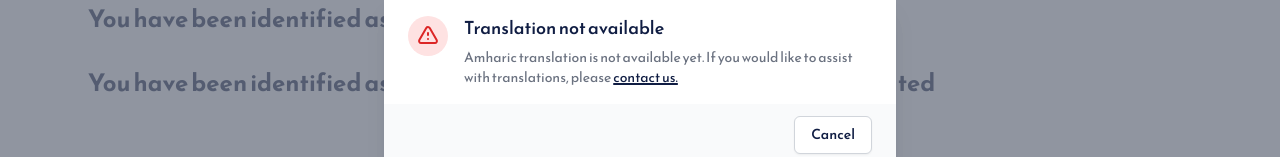
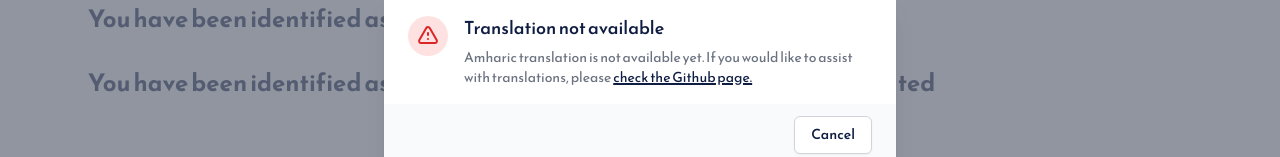
Before and after one commit to hersh-gupta/covid-guidelines-app, a Vue app: page / in a window 1280 px wide. Both pictures are taken after a click on the link "አማርኛ". Shown: the part 321-478 px from the top of the page. Built offline with nearby package versions, Linux system fonts and the light colour scheme.

Commit message:
updated translations link

```diff
--- a/src/components/NavbarLanguageModal.vue
+++ b/src/components/NavbarLanguageModal.vue
@@ -26,7 +26,7 @@
                   </h3>
                   <div class="mt-2">
                     <p class="text-sm text-gray-500">
-                      {{lang}} translation is not available yet. If you would like to assist with translations, please <a href="mailto:h.v.gupta@outlook.com?subject=Quarantine%20Calculator%20Translation&body=I%20would%20like%20to%20help%20with%20translating%20the%20Quarantine%20Calculator.%20I%20would%20be%20able%20to%20translate%20it%20into%20%5Blanguage(s)%5D." target="_blank" class="underline text-navy-500 decoration-2">contact us.</a>
+                      {{lang}} translation is not available yet. If you would like to assist with translations, please <a href="https://github.com/hersh-gupta/covid-guidelines-app/issues" target="_blank" class="underline text-navy-500 decoration-2">check the Github page.</a>
                     </p>
                   </div>
                 </div>
```
